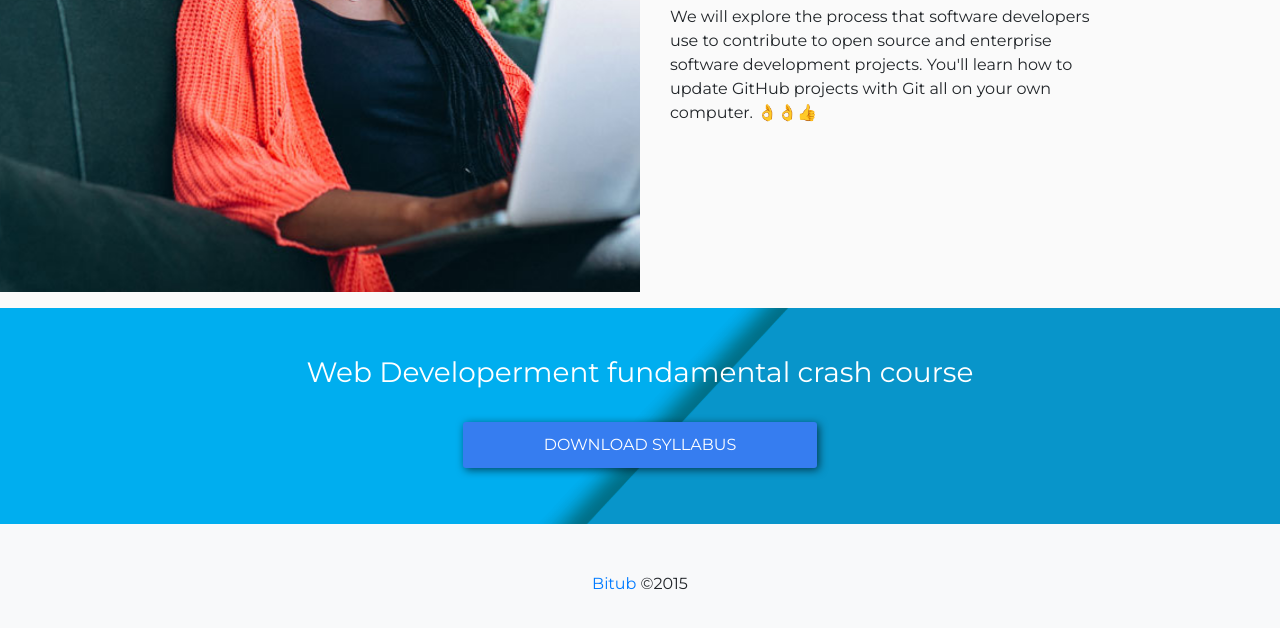
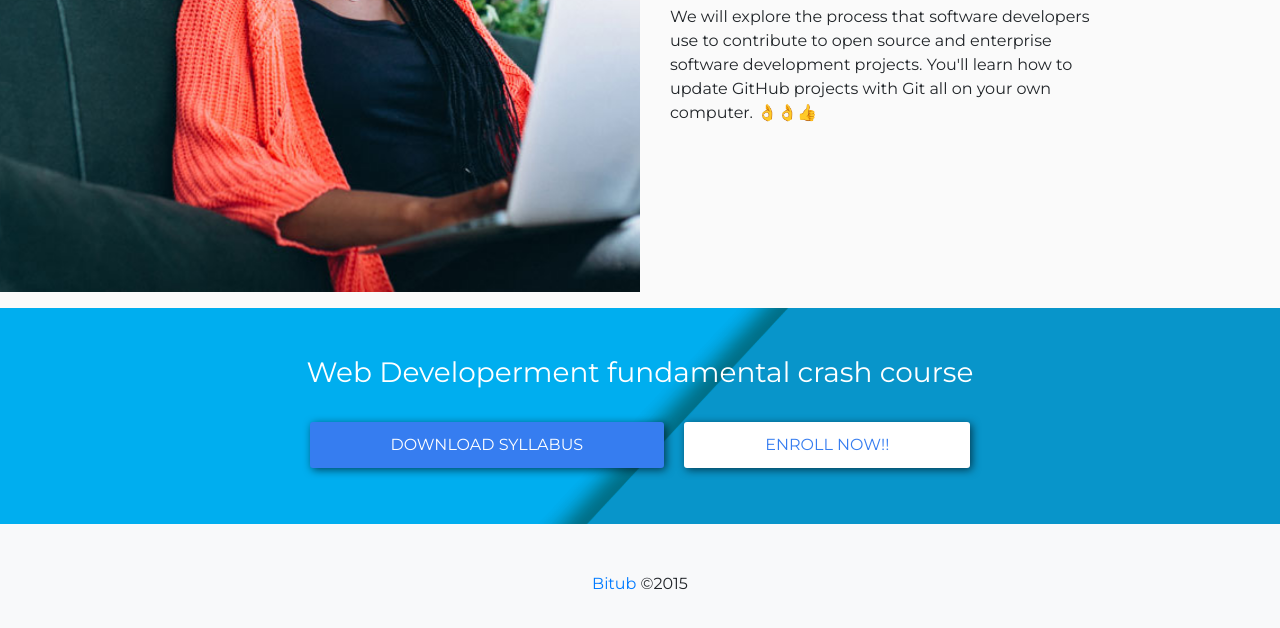
Before and after one commit to calebbenjii/bithub-crash-course-webpage, a plain HTML site: page index.html in a window 1280 px wide. Shown: the part 1518-2146 px from the top of the page. Drawn offline with nearby package versions, Linux system fonts and the light colour scheme; a web font is replaced by a local one.

Commit message:
paystack payment

```diff
--- a/index.html
+++ b/index.html
@@ -126,7 +126,7 @@
           <div class="col-md-9 mx-auto text-center">
             <h3 class="mb-4 text-white">Web Developerment fundamental crash course</h3>
             <a href="#" class="btn btn-enrol" data-toggle="modal" data-target="#long">Download Syllabus</a>
-            <!-- <a href="#join" class="btn btn-enrol-a">Enroll Now!!</a> -->
+            <a href="https://paystack.com/pay/-kf6no-xus" class="btn btn-enrol-a">Enroll Now!!</a>
           </div>
         </div>
       </div>
```
